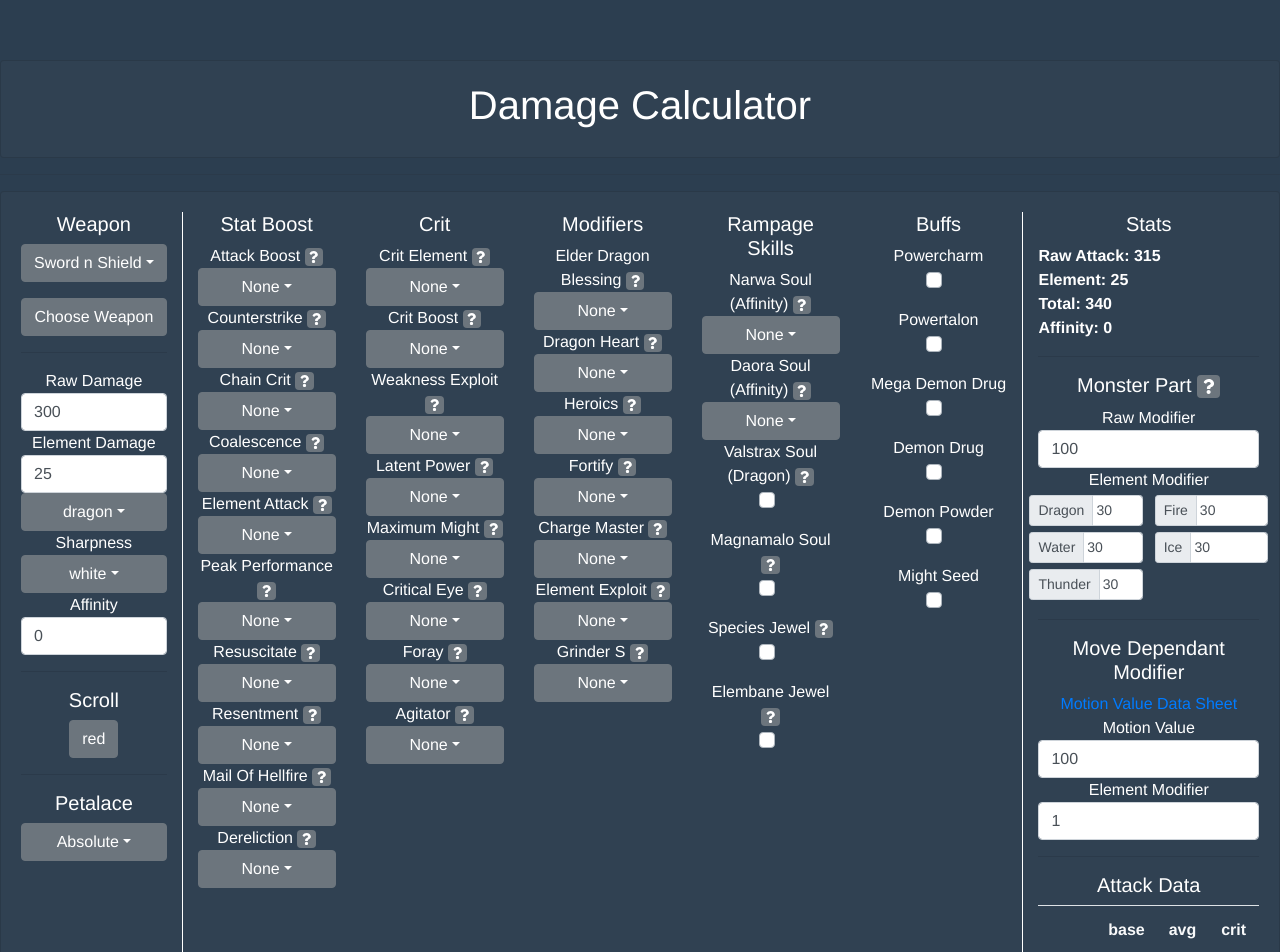
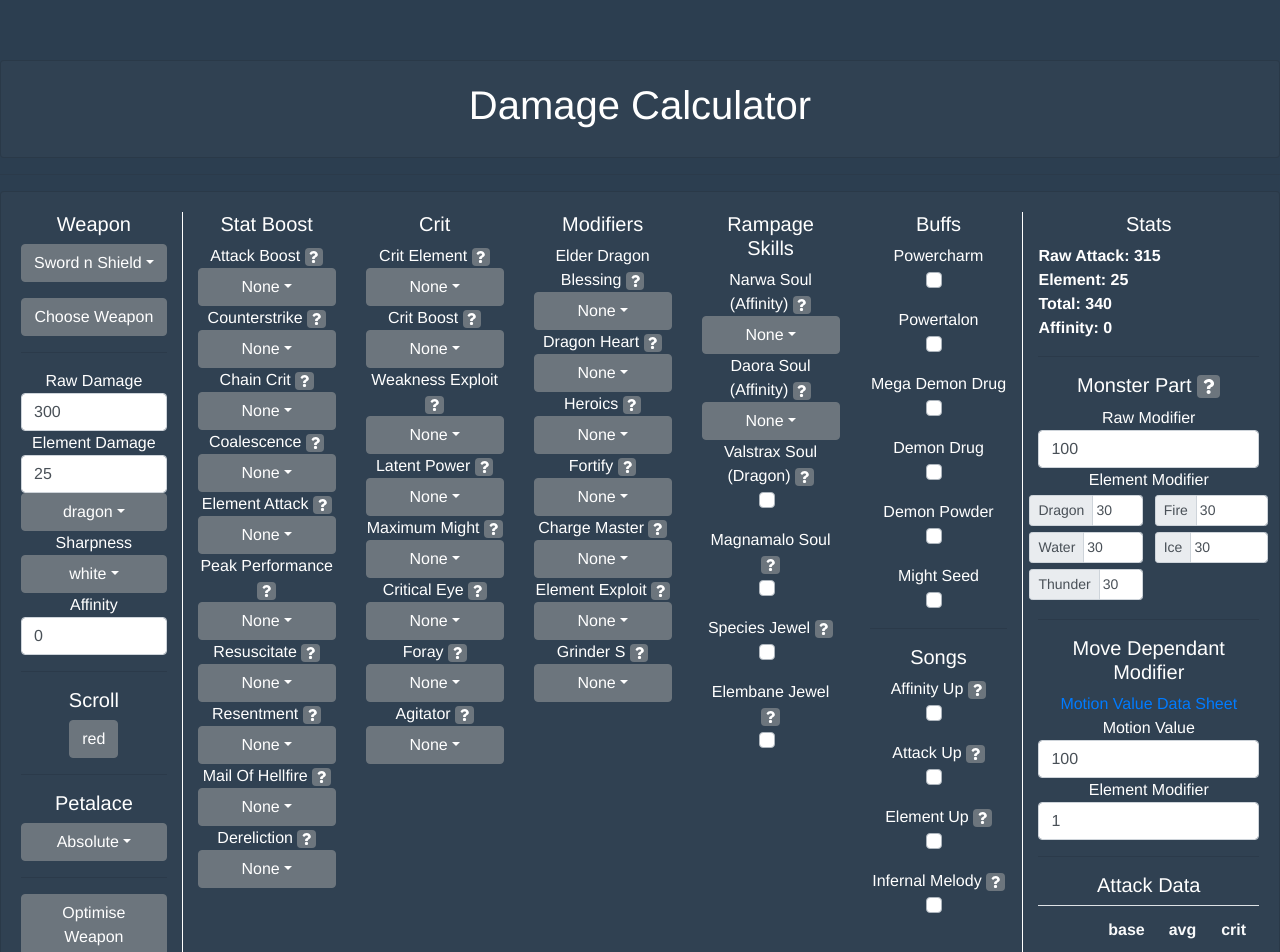
Before and after one commit to Cyan-g/DnD-tracker, a Vue app: page / in a window 1280 px wide. Shown: the top 952 px of the page. Built offline with nearby package versions, Linux system fonts and the light colour scheme.

Commit message:
Optimization algorithm

```diff
--- a/src/App.vue
+++ b/src/App.vue
@@ -1,11 +1,87 @@
 <template>
   <div id="app">
-    <b-card> <h1>Damage Calculator</h1></b-card>
+    <b-card>
+      <h1>Damage Calculator</h1>
+    </b-card>
     <hr />
-    <b-modal title="Weapon List" id="weaponModal" hideFooter> </b-modal>
+    <!-- WEAPON MODAL -->
+    <b-modal title="Weapon List" id="weaponModal" hideFooter>
+      <b-row class="mb-2">
+        <b-col>
+          <b-input-group prepend="Search">
+            <b-form-input
+              v-model="info.filter"
+              type="text"
+            ></b-form-input> </b-input-group
+        ></b-col>
+      </b-row>
+      <b-row :key="info.filter" v-if="weapons">
+        <b-col
+          v-for="(weapon, index) in weapons[info.weaponType].filter(
+            (x) => !info.filter || x.label.includes(info.filter)
+          )"
+          :key="index"
+          cols="6"
+        >
+          <b-input-group class="mb-1">
+            <b-button @click="loadWeapon(weapon)" style="width: 70%">{{
+              weapon.label
+            }}</b-button></b-input-group
+          >
+        </b-col>
+      </b-row>
+    </b-modal>
+    <!-- SAVE MODAL -->
+    <b-modal title="Saved Configs" id="saveModal" hideFooter>
+      <b-row class="mb-2">
+        <b-col>
+          <b-input-group prepend="Title of current setup">
+            <b-form-input v-model="info.title" type="text"></b-form-input>
+            <b-button :disabled="!info.title" @click="saveSetup()" class="ml-1"
+              >Save</b-button
+            ></b-input-group
+          ></b-col
+        >
+      </b-row>
+      <b-row class="mb-2">
+        <b-col>
+          <b-input-group prepend="Search">
+            <b-form-input
+              v-model="info.filter"
+              type="text"
+            ></b-form-input> </b-input-group
+        ></b-col>
+      </b-row>
+      <b-row :key="info.filter" v-if="saves">
+        <b-col
+          v-for="(save, index) in saves.filter(
+            (x) => !info.filter || x.title.includes(info.filter)
+          )"
+          :key="index"
+          cols="6"
+        >
+          <b-input-group class="mb-1">
+            <b-button
+              @click="
+                info = save;
+                $bvModal.hide('saveModal');
+              "
+              style="width: 70%"
+              >{{ save.title }}</b-button
+            >
+            <b-button
+              variant="dark"
+              @click="deleteSetup(index)"
+              style="width: 20%"
+              ><i class="fas fa-times"></i></b-button
+          ></b-input-group>
+        </b-col>
+      </b-row>
+    </b-modal>
+    <!-- MAIN INTERFACE -->
     <b-card v-if="info">
-      <!-- <b-button size="xs" @click="info.key = !key">Load</b-button> -->
       <b-row>
+        <!-- WEAPON -->
         <b-col style="border-right: solid white 1px">
           <h5>Weapon</h5>
           <b-dropdown style="width:100%" :text="info.weaponType">
@@ -19,6 +95,8 @@
           <b-button style="width:100%; margin-top: 1rem" @click="showModal()"
             >Choose Weapon</b-button
           >
+          {{ info.weaponName }}
+          <br />
           <hr />
           Raw Damage
           <b-form-input v-model="info.raw" type="number"></b-form-input>
@@ -67,7 +145,21 @@
               >{{ item.label }}</b-dropdown-item
             >
           </b-dropdown>
+          <hr />
+          <b-button @click="optimizeWeapon()">Optimise Weapon</b-button>
+          <b-button
+            class="mt-1"
+            variant="dark"
+            v-for="entry in optimizedArray"
+            :key="entry.weapon.label"
+            @click="loadWeapon(entry.weapon)"
+          >
+            {{ entry.weapon.label }} <br />
+            base: {{ entry.base }} avg: {{ entry.average }} crit:
+            {{ entry.crit }}
+          </b-button>
         </b-col>
+        <!-- STATS -->
         <b-col>
           <h5>Stat Boost</h5>
           <div v-for="skill in data.statBoost" :key="skill.key">
@@ -85,6 +177,7 @@
             </b-dropdown>
           </div>
         </b-col>
+        <!-- CRIT -->
         <b-col>
           <h5>Crit</h5>
           <div v-for="skill in data.crit" :key="skill.key">
@@ -102,6 +195,7 @@
             </b-dropdown>
           </div>
         </b-col>
+        <!-- MODIFIERS -->
         <b-col>
           <h5>Modifiers</h5>
           <div
@@ -126,6 +220,7 @@
             </b-dropdown>
           </div>
         </b-col>
+        <!-- RAMPAGE SKILLS -->
         <b-col>
           <h5>Rampage Skills</h5>
           <span
@@ -209,6 +304,7 @@
             v-model="info.raging"
           ></b-checkbox>
         </b-col>
+        <!-- BUFFS -->
         <b-col>
           <h5>Buffs</h5>
           Powercharm
@@ -243,7 +339,50 @@
             style="margin-bottom: 1rem"
             v-model="info.mightSeed"
           ></b-checkbox>
+          <hr />
+          <h5>Songs</h5>
+          <span
+            >Affinity Up
+            <b-badge v-b-popover.hover.top="'20% Affinity'"
+              ><i class="fas fa-question"></i></b-badge
+          ></span>
+          <b-checkbox
+            style="margin-bottom: 1rem"
+            v-model="info.affinityUp"
+          ></b-checkbox>
+          <span
+            >Attack Up
+            <b-badge v-b-popover.hover.top="'10% more physical damage'"
+              ><i class="fas fa-question"></i></b-badge
+          ></span>
+          <b-checkbox
+            style="margin-bottom: 1rem"
+            v-model="info.attackUp"
+          ></b-checkbox>
+          <span
+            >Element Up
+            <b-badge
+              v-b-popover.hover.top="'10% more elemental damage (uncapped)'"
+              ><i class="fas fa-question"></i></b-badge
+          ></span>
+          <b-checkbox
+            style="margin-bottom: 1rem"
+            v-model="info.affinityUp"
+          ></b-checkbox>
+          <span
+            >Infernal Melody
+            <b-badge
+              v-b-popover.hover.top="
+                '20% more raw attack (overwrites attack up, lasts 30 seconds)'
+              "
+              ><i class="fas fa-question"></i></b-badge
+          ></span>
+          <b-checkbox
+            style="margin-bottom: 1rem"
+            v-model="info.affinityUp"
+          ></b-checkbox>
         </b-col>
+        <!-- ANALYSIS -->
         <b-col style="border-left: solid white 1px">
           <h5>Stats</h5>
           <div style="text-align: left">
@@ -358,6 +497,9 @@
               </b-tr>
             </b-tbody>
           </b-table-simple>
+          <b-button @click="$bvModal.show('saveModal')" class="float-right"
+            >Saves</b-button
+          >
         </b-col>
       </b-row>
     </b-card>
@@ -366,6 +508,7 @@
 
 <script>
 import arrayFile from "./data/data.json";
+import weapons from "./data/weapons.json";
 
 //Move Hitzone Values after the effective damage calculations liek motion values
 //fix elemental dmg cap
@@ -375,7 +518,8 @@ import arrayFile from "./data/data.json";
 //Make valstrax soul conditional
 //Elembane, Raging, Switcher, Magnamalo Soul, Brutal Strike
 //Add Petalace choices
-//!Add Hunting Horn buffs
+//Save Feature
+//Add Hunting Horn buffs
 //!Add Weapon Selection For Hammer
 //!Make an optimizer algorithm that tests all of selected weapon type for current setup
 
@@ -396,8 +540,14 @@ export default {
         "Heavy Bowgun",
       ],
       data: null,
+      filter: "",
+      weapons: [],
+      optimizedArray: [],
+      saves: [],
       info: null,
       template: {
+        title: "",
+        weaponName: "",
         weaponType: "Sword n Shield",
         petalace: { label: "Absolute", raw: 15 },
         type: "dragon",
@@ -413,9 +563,14 @@ export default {
         demonDrug: false,
         demonPowder: false,
         mightSeed: false,
+        affinityUp: false,
+        attackUp: false,
+        elementUp: false,
+        infernalMelody: false,
         raw: 300,
         element: 25,
         affinity: 0,
+        rampageSlot: 0,
         critElement: { label: "None", value: 1 },
         critBoost: { label: "None", value: 1.25 },
         wex: { label: "None", value: 0 },
@@ -458,21 +613,55 @@ export default {
       },
     };
   },
-  watch: {
-    total: {
-      handler() {
-        localStorage.setItem("monhun", JSON.stringify(this.info));
-      },
-      deep: true,
-    },
-  },
   created() {
     this.data = arrayFile;
+    this.weapons = weapons;
     this.info = this.template;
+    this.loadSaves();
   },
   methods: {
+    loadWeapon(weapon) {
+      this.info.raw = weapon.raw;
+      this.info.element = weapon.element;
+      this.info.affinity = weapon.affinity;
+      this.info.rampageSlot = weapon.rampageSlot;
+      this.info.type = weapon.type;
+      this.info.weaponName = weapon.label;
+      this.info.sharpness = this.data.sharpnessArray.find(
+        (x) => x.label == weapon.sharpness
+      );
+      this.$bvModal.hide("weaponModal");
+    },
+    optimizeWeapon() {
+      let oldSetup = {
+        raw: this.info.raw,
+        element: this.info.element,
+        affinity: this.info.affinity,
+        rampageSlot: this.info.rampageSlot,
+        type: this.info.type,
+        weaponName: this.info.label,
+        sharpness: this.info.sharpness.label,
+      };
+      let resultArray = [];
+      this.weapons[this.info.weaponType].forEach((weapon) => {
+        this.loadWeapon(weapon);
+        resultArray.push({
+          weapon: weapon,
+          base: this.hitTotal,
+          average: this.hitAverageTotal,
+          crit: this.hitCritTotal,
+        });
+      });
+      resultArray.sort((x, y) => y.average - x.average);
+      resultArray = resultArray.splice(0, 3);
+      this.optimizedArray = resultArray;
+      this.loadWeapon(oldSetup);
+    },
     applyHitzoneRaw(base) {
       var total = base;
+
+      if (this.info.species && this.info.rampageSlot >= 2)
+        total += this.info.raw * 0.05;
 
       // Sharpness
       total *= this.info.sharpness.raw;
@@ -490,7 +679,11 @@ export default {
       if (this.info.partEle[this.info.type] >= 20)
         total += this.info.element * this.info.elementExploit.mod; //! TO BE TESTED
       //Elembane
-      if (this.info.elemBane && this.info.partEle[this.info.type] >= 25)
+      if (
+        this.info.rampageSlot >= 3 &&
+        this.info.elemBane &&
+        this.info.partEle[this.info.type] >= 25
+      )
         total += this.info.element * 0.15; //! TO BE TESTED
 
       // Sharpness
@@ -505,6 +698,18 @@ export default {
     showModal() {
       this.$bvModal.show("weaponModal");
     },
+    loadSaves() {
+      let saveFile = localStorage.getItem("monHunSaves");
+      if (saveFile) this.saves = JSON.parse(saveFile);
+    },
+    saveSetup() {
+      this.saves.push(this.info);
+      localStorage.setItem("monHunSaves", JSON.stringify(this.saves));
+    },
+    deleteSetup(index) {
+      this.saves.splice(index, 1);
+      localStorage.setItem("monHunSaves", JSON.stringify(this.saves));
+    },
   },
   computed: {
     // UI STATS
@@ -517,9 +722,12 @@ export default {
           parseInt(
             this.info.raging && this.info.weaponType == "Dual Blades" ? 20 : 0
           ) +
-          parseInt(this.info.kushalaSoul.value) +
+          parseInt(this.info.affinityUp ? 20 : 0) +
+          parseInt(
+            this.info.rampageSlot >= 3 ? this.info.kushalaSoul.value : 0
+          ) +
           parseInt(this.info.latentPower.value) +
-          parseInt(this.info.narwaSoul.value) +
+          parseInt(this.info.rampageSlot >= 2 ? this.info.narwaSoul.value : 0) +
           parseInt(this.info.maxMight.value) +
           parseInt(this.info.foray.affinity) +
           parseInt(this.info.agitator.affinity) +
@@ -543,7 +751,6 @@ export default {
       if (this.info.mightSeed) total += 10;
 
       //mods
-      if (this.info.species) total += this.info.raw * 0.05;
       total += this.info.raw * this.info.grinder.raw;
       total += this.info.raw * this.info.attackBoost.mod;
       total += this.info.raw * this.info.dragonHeart.mod;
@@ -552,7 +759,7 @@ export default {
 
       //extra
       if (this.info.magna) total += 12;
-      total += this.info.petalace.raw; //! TO BE TESTED
+      total += this.info.petalace.raw;
       total += this.info.counterStrike.raw;
       total += this.info.coalescence.raw;
       total += this.info.chainCrit.raw;
@@ -567,6 +774,10 @@ export default {
       if (this.info.scroll == "red") total += this.info.mailOfHellfire.raw;
       else total += this.info.dereliction.raw;
 
+      //Songs
+      if (this.info.infernalMelody) total += this.info.raw * 0.2;
+      else if (this.info.attackUp) total *= 1.1;
+
       return total;
     },
     effectiveElement() {
@@ -575,6 +786,7 @@ export default {
       let total = parseInt(this.info.element);
       //multipliers
       if (
+        this.info.rampageSlot >= 2 &&
         this.info.valstrax &&
         this.info.dragonHeart.label != "None" &&
         this.info.type == "dragon"
@@ -604,7 +816,12 @@ export default {
         total += this.info.element * this.info.mailOfHellfire.element;
       else total += this.info.dereliction.element;
 
-      if (total > 110) return 110;
+      //CAP
+      if (total > 110) total = 110;
+
+      //Songs
+      if (this.info.elementUp) total *= 1.1;
+
       return total;
     },
     effectiveTotal() {
--- a/src/data/data.json
+++ b/src/data/data.json
@@ -20,7 +20,6 @@
     { "label": "yellow", "raw": 1, "element": 0.75 },
     { "label": "orange", "raw": 0.75, "element": 0.5 }
   ],
-  "songs": [{ "label": "Greatsword", "raw": 0, "mod": 0 }],
   "petalace": [
     { "label": "Hunting", "raw": 15 },
     { "label": "Strength", "raw": 10 },
--- /dev/null
+++ b/src/data/weapons.json
@@ -0,0 +1,53 @@
+{
+  "Hammer": [
+    {
+      "label": "test",
+      "raw": 300,
+      "element": 11,
+      "type": "fire",
+      "affinity": 0,
+      "sharpness": "white",
+      "rampageSlot": 2
+    },
+    {
+      "label": "test2",
+      "raw": 310,
+      "element": 9,
+      "type": "dragon",
+      "affinity": 0,
+      "sharpness": "purple",
+      "rampageSlot": 2
+    },
+    {
+      "label": "test3",
+      "raw": 300,
+      "element": 11,
+      "type": "water",
+      "affinity": 0,
+      "sharpness": "white",
+      "rampageSlot": 2
+    },
+    {
+      "label": "test4",
+      "raw": 290,
+      "element": 42,
+      "type": "fire",
+      "affinity": 0,
+      "sharpness": "white",
+      "rampageSlot": 2
+    }
+  ],
+  "Greatsword": [],
+  "Longsword": [],
+  "Sword n Shield": [],
+  "Dual Blades": [],
+  "Lance": [],
+  "Hunting Horn": [],
+  "Insect Glaive": [],
+  "Charge Blade": [],
+  "Switch Axe": [],
+  "Gun Lance": [],
+  "Light Bowgun": [],
+  "Heavy Bowgun": [],
+  "Bow": []
+}
```
